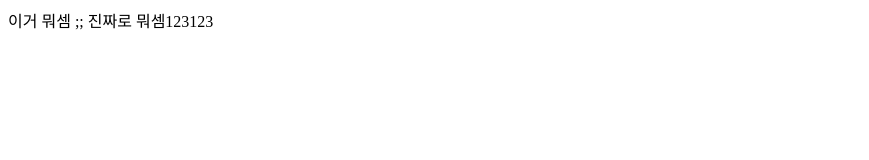
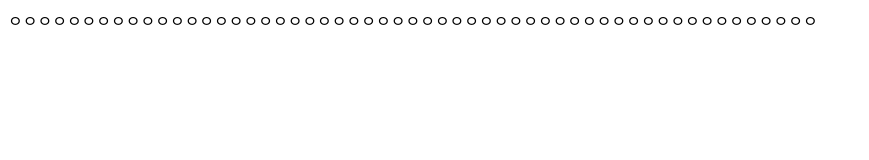
Before and after one commit to gwgtis135/newtest, a plain HTML site: page WebContent/index.html in a window 1280 px wide. Shown: the whole page, without its empty margins (0-869 px from the left). Drawn offline with Linux system fonts and the light colour scheme.

Commit message:
가즈아!!!!!!!!!!!!

```diff
--- a/WebContent/index.html
+++ b/WebContent/index.html
@@ -7,7 +7,6 @@
     <title>Document</title>
 </head>
 <body>
-    이거 뭐셈 ;;
-    진짜로 뭐셈123123
+   ㅇㅇㅇㅇㅇㅇㅇㅇㅇㅇㅇㅇㅇㅇㅇㅇㅇㅇㅇㅇㅇㅇㅇㅇㅇㅇㅇㅇㅇㅇㅇㅇㅇㅇㅇㅇㅇㅇㅇㅇㅇㅇㅇㅇㅇㅇㅇㅇㅇㅇㅇㅇㅇㅇㅇ
 </body>
 </html>
```
